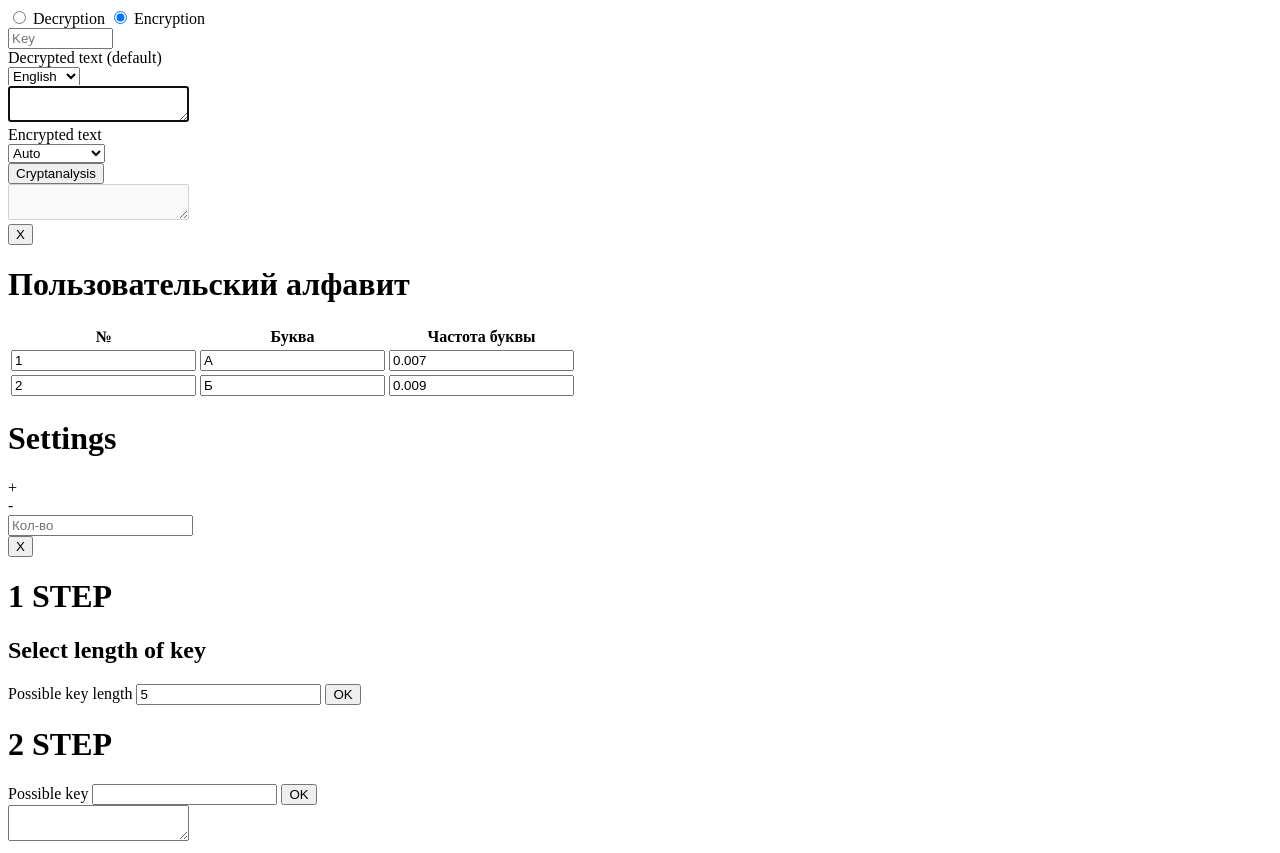
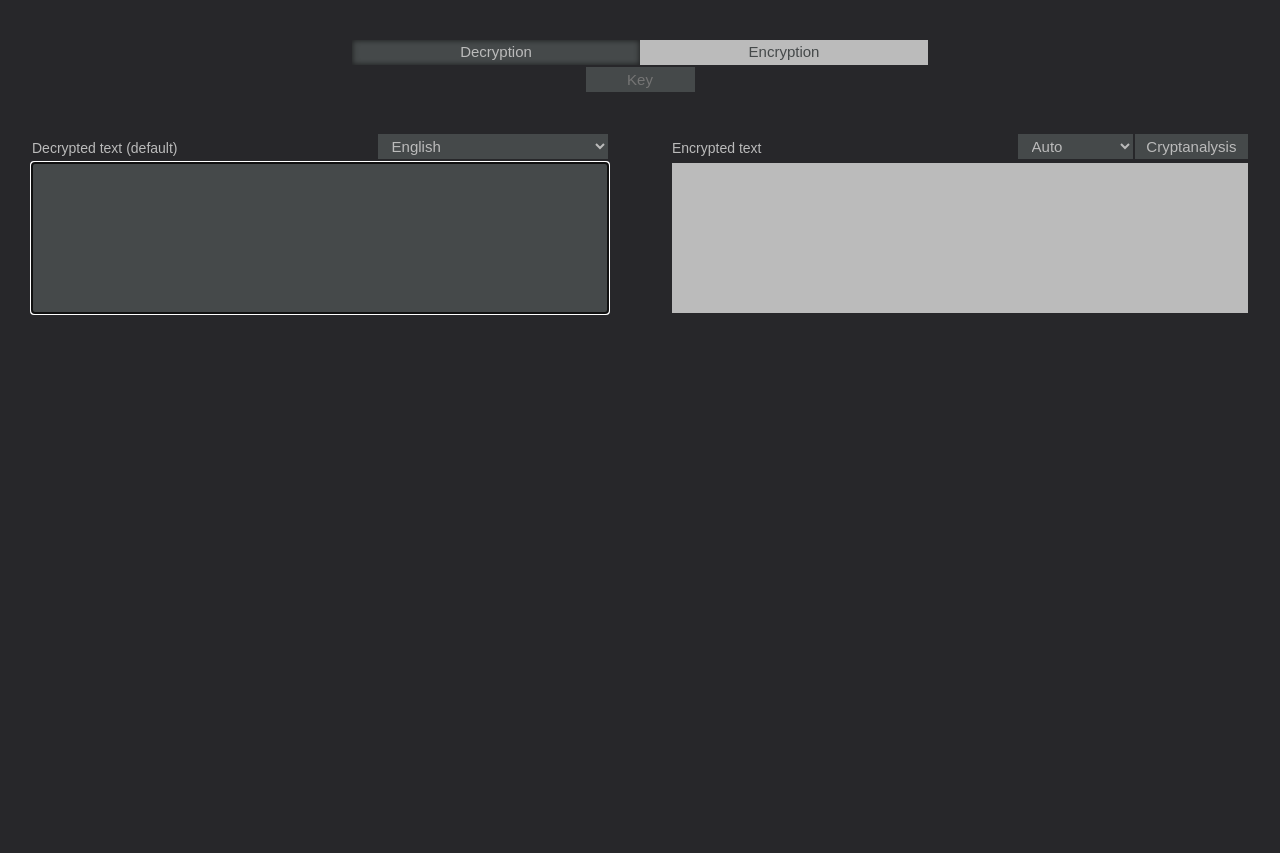
Before and after one commit to BOBRIWE/Vigenere-Cipher-Cryptanalysis, a plain HTML site: page index.html in a window 1280 px wide. After the commit the page ends 800 px from the top, so only its background shows below. Drawn offline with Linux system fonts and the light colour scheme.

Commit message:
debug #4

```diff
--- a/index.html
+++ b/index.html
@@ -2,7 +2,7 @@
 <html lang="en">
 <head>
     <meta charset="UTF-8">
-    <link rel="stylesheet" href="stylessssssss.css">
+    <link rel="stylesheet" href="styles.css">
     <title>Vigenere Cipher Cryptoanalysis</title>
 </head>
 <body>
```
